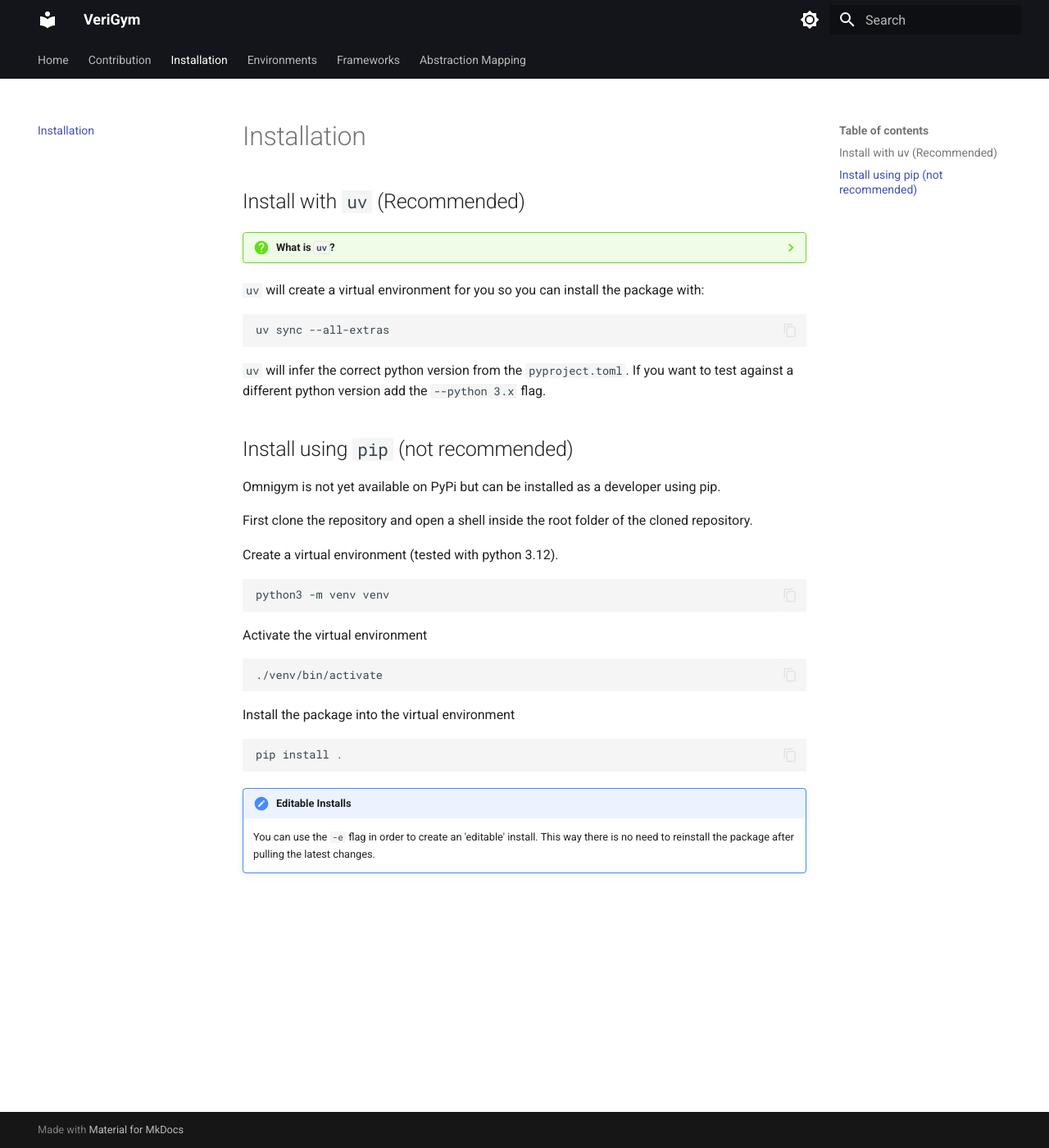
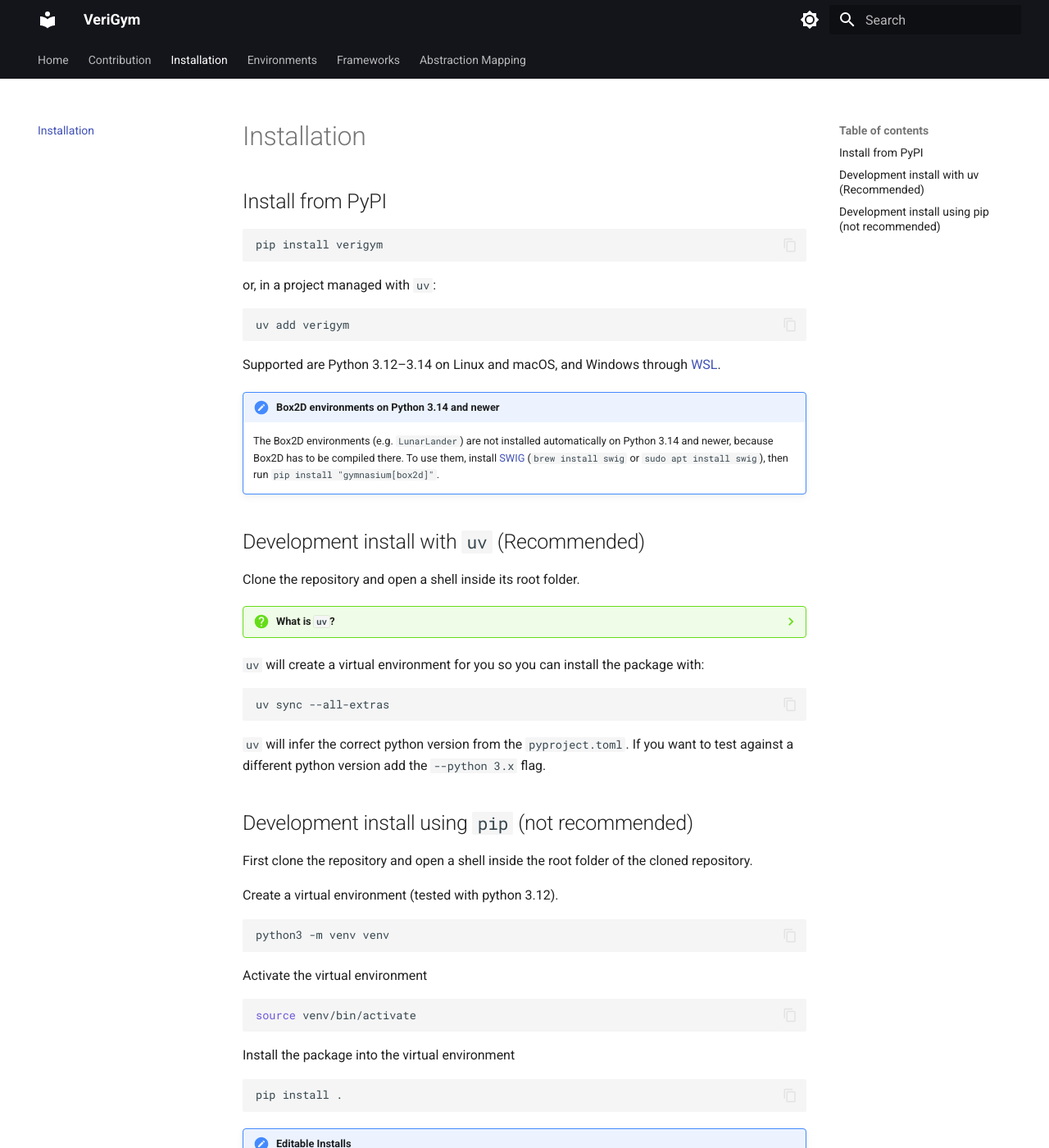
Before and after one commit to ai-fm/VeriGym, an MkDocs documentation site: the page built from docs/installation.md, in a window 1280 px wide and 1400 px high. Shown: the whole window at 82% size. Built offline with MkDocs 1.6.1 and Material for MkDocs 9.7.7, drawn with Linux system fonts in a browser that asks for light colours.

Commit message:
Prepare PyPI release: TestPyPI test upload and install docs
- publish.yml: "Run workflow" uploads to TestPyPI with a unique dev version;
  workflow, run and job names say PyPI or TestPyPI; uv 0.13.1 as in #265
- README and installation docs: pip install verigym, dev setup separate

````diff
--- a/docs/installation.md
+++ b/docs/installation.md
@@ -1,5 +1,24 @@
 
-## Install with `uv` (Recommended)
+## Install from PyPI
+
+```sh
+pip install verigym
+```
+
+or, in a project managed with `uv`:
+
+```sh
+uv add verigym
+```
+
+Supported are Python 3.12–3.14 on Linux and macOS, and Windows through [WSL](https://learn.microsoft.com/windows/wsl/).
+
+!!! note "Box2D environments on Python 3.14 and newer"
+    The Box2D environments (e.g. `LunarLander`) are not installed automatically on Python 3.14 and newer, because Box2D has to be compiled there. To use them, install [SWIG](https://www.swig.org/) (`brew install swig` or `sudo apt install swig`), then run `pip install "gymnasium[box2d]"`.
+
+## Development install with `uv` (Recommended)
+
+Clone the repository and open a shell inside its root folder.
 
 ??? question "What is `uv`?"
     `uv` is a python package manager designed for speed and ease of use. It is a lot faster than `pip` and also packs many more features for organizing projects in workspaces that are inspired by the rust programming language. In fact, `uv` is so fast that you can afford to resolve dependencies every time you execute any code. Get `uv` [here](https://docs.astral.sh/uv/)
@@ -12,9 +31,7 @@ uv sync --all-extras
 
 `uv` will infer the correct python version from the `pyproject.toml`. If you want to test against a different python version add the `--python 3.x` flag.
 
-## Install using `pip` (not recommended)
-
-Omnigym is not yet available on PyPi but can be installed as a developer using pip.
+## Development install using `pip` (not recommended)
 
 First clone the repository and open a shell inside the root folder of the cloned repository.
 
@@ -27,12 +44,12 @@ python3 -m venv venv
 Activate the virtual environment
 
 ```sh
-./venv/bin/activate
+source venv/bin/activate
 ```
 
 Install the package into the virtual environment
 
-```py
+```sh
 pip install .
 ```
 
````
Also changed, not shown: README.md (+9 -1 lines), 1 other file.
